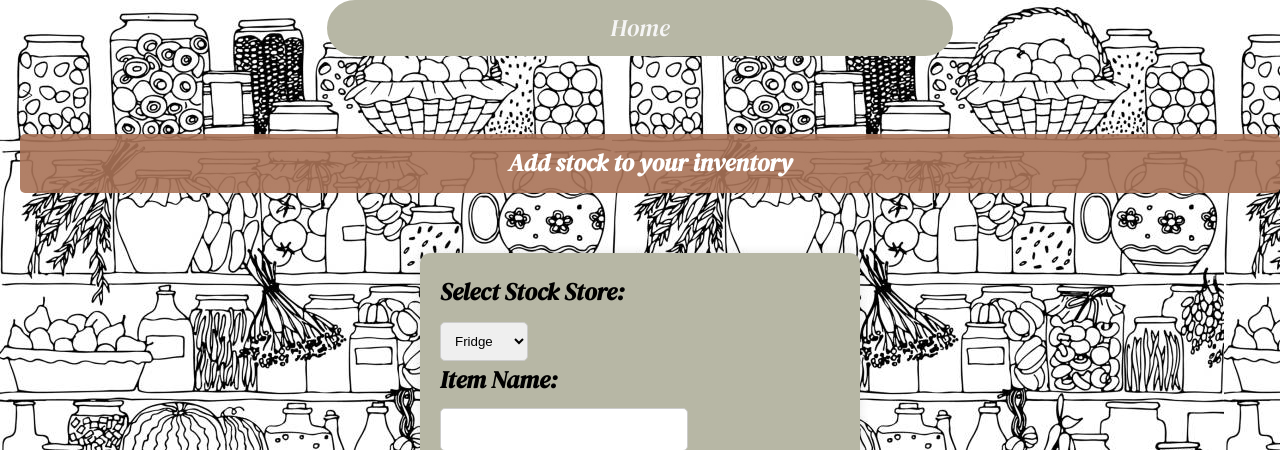
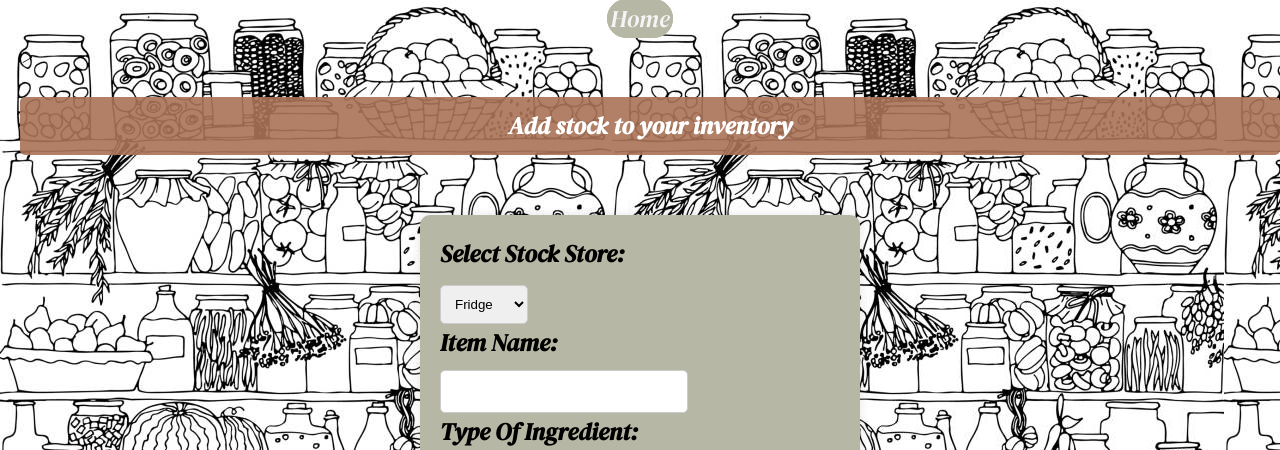
Before and after one commit to somedaysmash/Software4_Group5_Smart_Pantry, a Flask app: page /add_stock in a window 1280 px wide. Shown: the top 450 px of the page. Run offline with Flask 3, Linux system fonts and the light colour scheme; parts of the project's set-up code (start-up, migrations or seed data) failed here and were passed over.

Commit message:
Update style.css

```diff
--- a/static/style.css
+++ b/static/style.css
@@ -367,7 +367,6 @@ button:hover {
 }
 
 .home_button {
-    display: flex;
     align-items: center;
     justify-content: center;
     background-color: #b7b7a5;
```
